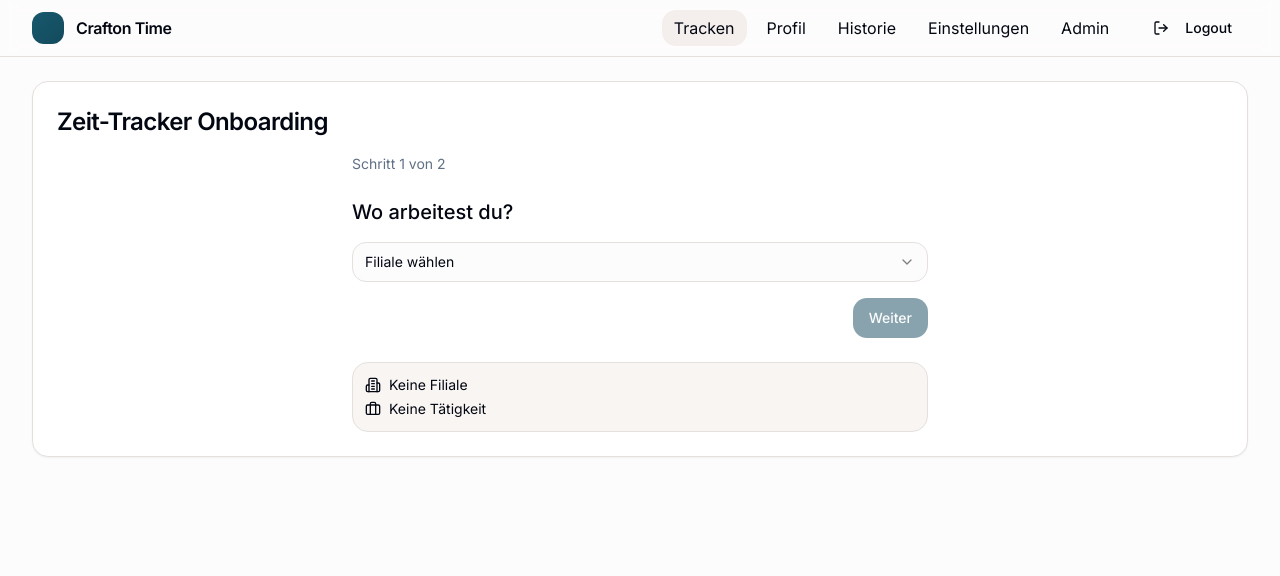
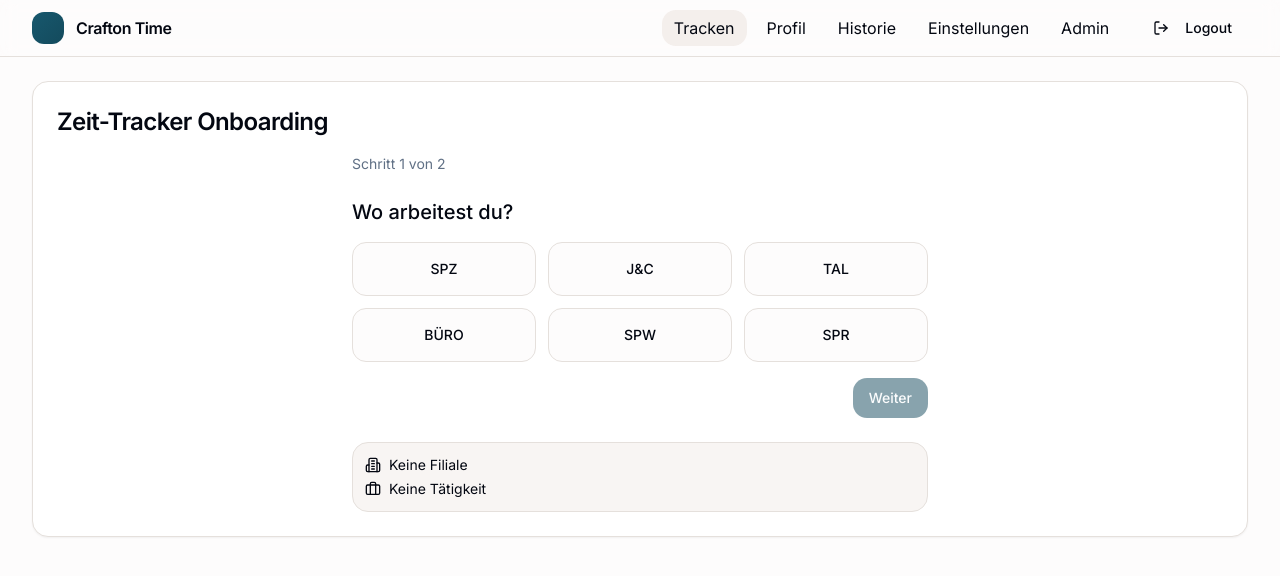
Before and after one commit to Crftn251/craftonzeiterfassung, a React (Vite) app: page / in a window 1280 px wide. Shown: the top 576 px of the page. Built offline with nearby package versions, Linux system fonts and the light colour scheme.

Commit message:
Refactor onboarding to use tiles
Update the onboarding flow to display branch and activity selection as tiles for a more modern UI.

```diff
--- a/src/pages/track/OnboardingWizard.tsx
+++ b/src/pages/track/OnboardingWizard.tsx
@@ -1,5 +1,5 @@
 import { useEffect, useState } from "react";
-import { Select, SelectContent, SelectItem, SelectTrigger, SelectValue } from "@/components/ui/select";
+
 import { Button } from "@/components/ui/button";
 import { Building2, Briefcase } from "lucide-react";
 
@@ -34,18 +34,20 @@ export default function OnboardingWizard({
       {step === 1 && (
         <div className="grid gap-4">
           <h2 className="text-xl font-medium">Wo arbeitest du?</h2>
-          <Select value={branch} onValueChange={onChangeBranch}>
-            <SelectTrigger>
-              <SelectValue placeholder="Filiale wählen" />
-            </SelectTrigger>
-            <SelectContent>
+          <div className="grid grid-cols-2 sm:grid-cols-3 gap-3">
             {branches.map((b) => (
-                <SelectItem key={b} value={b}>
+              <Button
+                key={b}
+                type="button"
+                variant={branch === b ? "default" : "outline"}
+                className="h-auto py-4 px-4 justify-center"
+                aria-pressed={branch === b}
+                onClick={() => onChangeBranch(b)}
+              >
                 {b}
-                </SelectItem>
+              </Button>
             ))}
-            </SelectContent>
-          </Select>
+          </div>
           <div className="flex justify-end">
             <Button onClick={() => setStep(2)} disabled={!branch}>
               Weiter
@@ -57,18 +59,20 @@ export default function OnboardingWizard({
       {step === 2 && (
         <div className="grid gap-4">
           <h2 className="text-xl font-medium">Was machst du?</h2>
-          <Select value={activity} onValueChange={onChangeActivity}>
-            <SelectTrigger>
-              <SelectValue placeholder="Tätigkeit wählen" />
-            </SelectTrigger>
-            <SelectContent>
+          <div className="grid grid-cols-2 sm:grid-cols-3 gap-3">
             {activities.map((a) => (
-                <SelectItem key={a} value={a}>
+              <Button
+                key={a}
+                type="button"
+                variant={activity === a ? "default" : "outline"}
+                className="h-auto py-4 px-4 justify-center"
+                aria-pressed={activity === a}
+                onClick={() => onChangeActivity(a)}
+              >
                 {a}
-                </SelectItem>
+              </Button>
             ))}
-            </SelectContent>
-          </Select>
+          </div>
           <div className="flex items-center justify-between">
             <Button variant="secondary" onClick={() => setStep(1)}>
               Zurück
```
Lines whose indentation alone changed are shown as unchanged.
